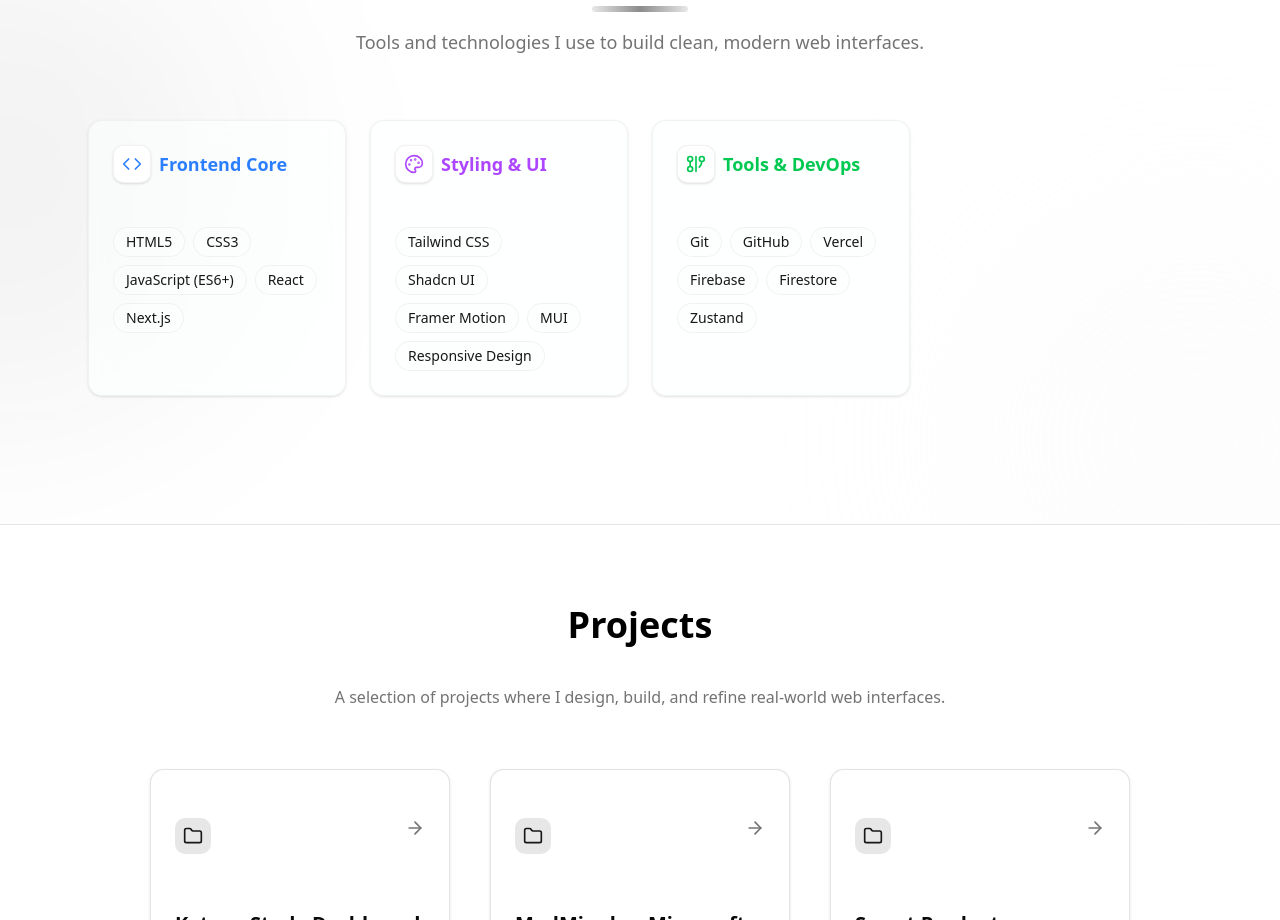
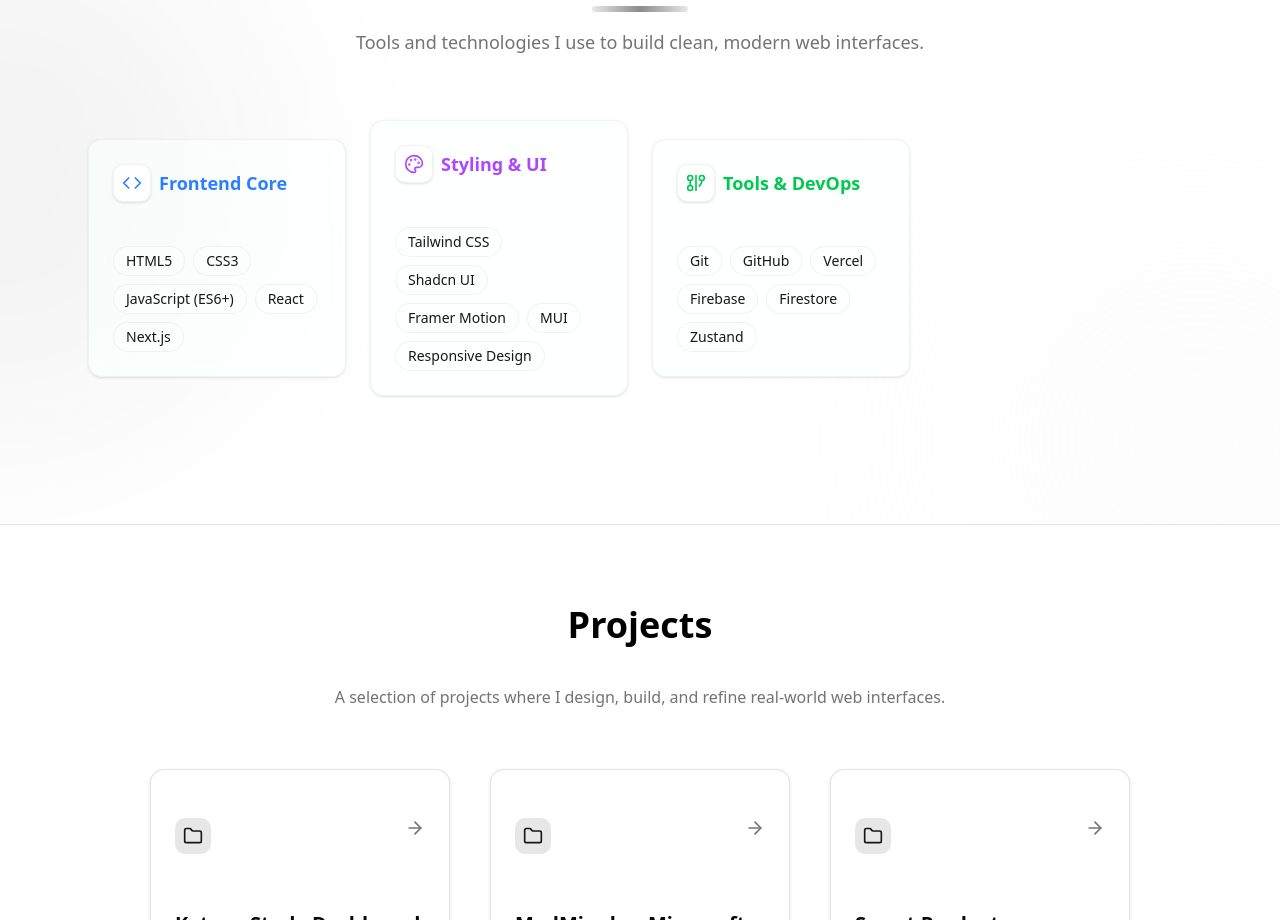
Before and after one commit to mohdragon010/mohamed-crafts, a Next.js app: page / in a window 1280 px wide. Shown: the part 1520-2440 px from the top of the page. Built offline with nearby package versions, Linux system fonts and the light colour scheme.

Commit message:
Add 'place-items-center' and 'w-full' classes

```diff
--- a/components/skills.jsx
+++ b/components/skills.jsx
@@ -61,7 +61,7 @@
                     </motion.div>
                 </div>
 
-                <div className="grid grid-cols-1 md:grid-cols-2 lg:grid-cols-4 gap-6">
+                <div className="grid grid-cols-1 md:grid-cols-2 lg:grid-cols-4 gap-6 place-items-center w-full">
                     {skills.map((skill, index) => (
                         <motion.div
                             key={index}
```
